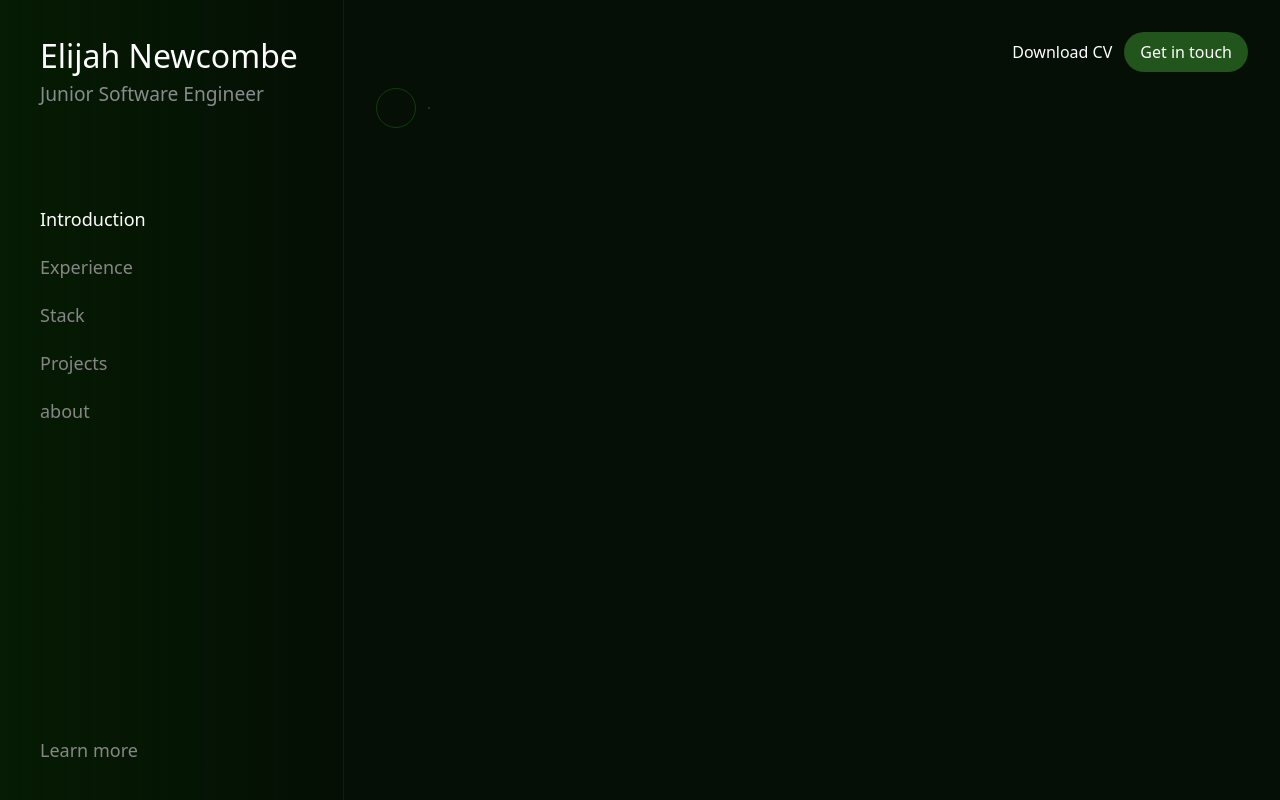
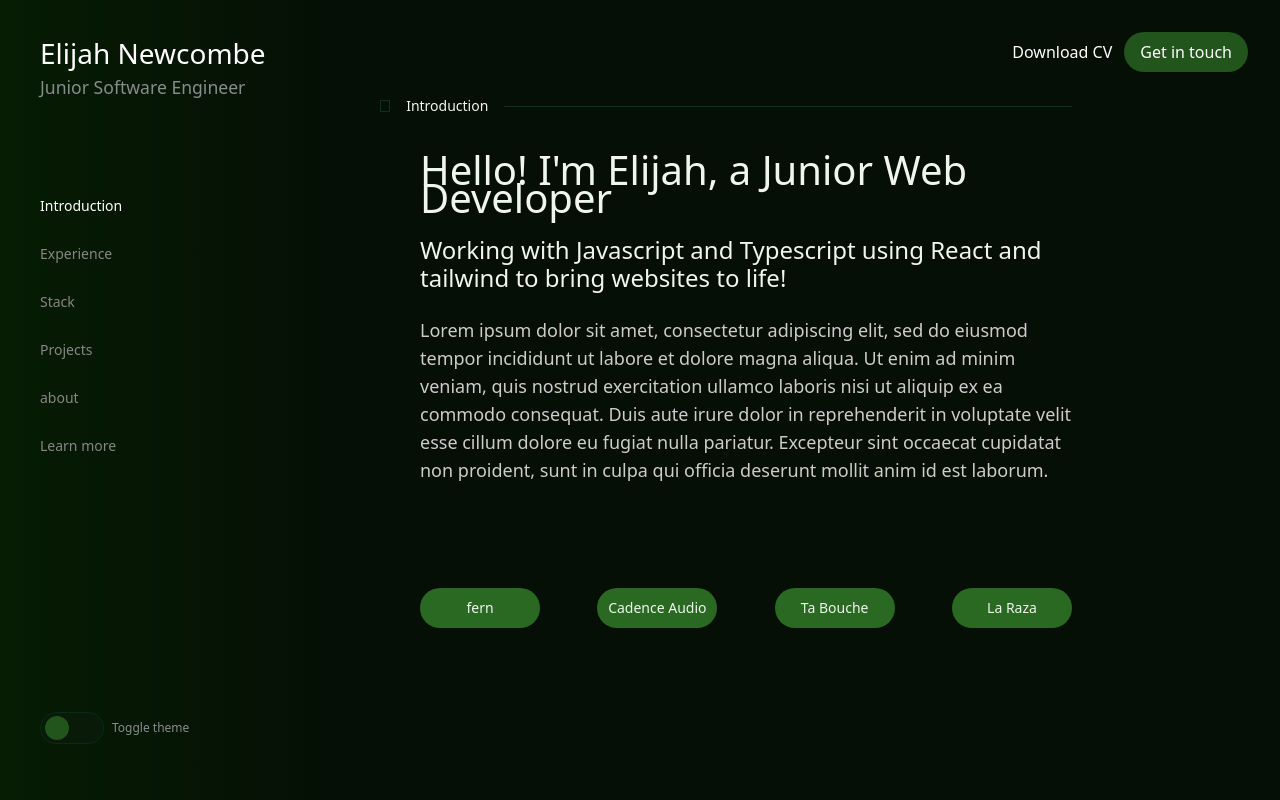
Before and after one commit to enewcombe30/portfolio-2023, a React (Create React App) app: page / in a window 1280 px wide. Built offline with nearby package versions, Linux system fonts and the light colour scheme.

Commit message:
Built a nd positioned header and built toggle switch

```diff
--- /dev/null
+++ b/src/Components/Header.tsx
@@ -0,0 +1,16 @@
+export default function Header() {
+  return (
+    <>
+      <div className="right-[2rem] top-[2rem] absolute">
+        <div className="ml-auto w-fit h-fit flex space-x-3 mb-3">
+          <span className="my-auto text-white hover:text-[#cdcbcb] cursor-pointer">
+            Download CV
+          </span>
+          <span className="px-4 py-2 bg-[#21551b] text-white rounded-full hover:text-[#cdcbcb] hover:brightness-90 cursor-pointer">
+            Get in touch
+          </span>
+        </div>
+      </div>
+    </>
+  );
+}
--- /dev/null
+++ b/src/Components/Menu.tsx
@@ -0,0 +1,42 @@
+import { MenuItems } from "../constants/menu";
+import Toggle from "./Toggle";
+
+interface props {
+  isActive: string;
+  setIsActive: (isActive: string) => void;
+}
+
+export default function Menu({ isActive, setIsActive }: props) {
+  function renderMenuItems() {
+    const navBar = MenuItems.menu.map((item, index) => {
+      const selected = isActive === item.name;
+      return (
+        <div
+          key={index}
+          className={`max-w-[5rem] h-[2.5rem] pb-1 mb-2 text-sm cursor-pointer
+          ${selected ? "text-white" : "text-[#878686] hover:text-[#b1afaf]"}
+          `}
+          onClick={() => setIsActive(item.name)}
+        >
+          {item.label}
+        </div>
+      );
+    });
+    return navBar;
+  }
+
+  return (
+    <div className="w-[21.5rem] h-screen justify-between fixed left-0 px-10 pb-4 pt-8 bg-gradient-to-r from-[#061c03]">
+      <div className="text-white text-[1.75rem] ">Elijah Newcombe</div>
+      <div className="text-[#878c8d] text-[1.1rem] mb-[6rem]">
+        Junior Software Engineer
+      </div>
+      <div className="pb-12 h-content my-auto">
+        <div className="h-content">{renderMenuItems()}</div>
+      </div>
+      <div className="fixed bottom-6 py-8">
+        <Toggle label="Toggle theme" />
+      </div>
+    </div>
+  );
+}
--- a/src/Components/NavBar.tsx
+++ /dev/null
@@ -1,50 +0,0 @@
-import { NAVITEMS } from "../constants/navbar";
-
-interface props {
-  isActive: string;
-  setIsActive: (isActive: string) => void;
-}
-
-export default function NavBar({ isActive, setIsActive }: props) {
-  function renderNavItems() {
-    const navBar = NAVITEMS.map((item, index) => {
-      const selected = isActive === item.name;
-      return (
-        <div
-          key={index}
-          className={`max-w-[4rem] h-[2.5rem] pb-1 mb-2 text-lg cursor-pointer
-          ${selected ? "text-white" : "text-[#878686] hover:text-[#b1afaf]"}
-          `}
-          onClick={() => setIsActive(item.name)}
-        >
-          {item.label}
-        </div>
-      );
-    });
-    return navBar;
-  }
-
-  return (
-    <div className="w-[21.5rem] h-screen justify-between fixed px-10 pb-4 pt-8 border-r border-[#072404] bg-gradient-to-r from-[#061c03]">
-      <div className="text-white text-[2rem] ">Elijah Newcombe</div>
-      <div className="text-[#878c8d] text-[1.2rem] mb-[6rem]">
-        Junior Software Engineer
-      </div>
-      <div className="pb-12 h-content">
-        <div className="text-sm my-auto h-content">{renderNavItems()}</div>
-        <div
-          className={`h-[1.5rem] fixed bottom-8 py-8 text-lg my-auto cursor-pointer
-          ${
-            isActive === "learn more"
-              ? "text-white"
-              : "text-[#878686] hover:text-[#b1afaf]"
-          }
-          `}
-          onClick={() => setIsActive("learn more")}
-        >
-          Learn more
-        </div>
-      </div>
-    </div>
-  );
-}
--- /dev/null
+++ b/src/Components/Toggle.tsx
@@ -0,0 +1,26 @@
+import { useState } from "react";
+
+interface props {
+  label: string;
+}
+
+export default function Toggle({ label }: props) {
+  const [enabled, setEnabled] = useState<boolean>(false);
+  return (
+    <>
+      <div className="w-content flex">
+        <div
+          className="w-[4rem] h-[2rem] pl-1 pt-[0.2rem] rounded-full bg-[#091a09] border border-green-950"
+          onClick={() => setEnabled(!enabled)}
+        >
+          <div
+            className={`my-auto h-[1.5rem] w-[1.5rem] rounded-full bg-[#21551b] relative  transition-transform ${
+              enabled && "translate-x-[1.9rem]"
+            }`}
+          ></div>
+        </div>
+        <div className="my-auto ml-2 text-xs text-[#878c8d]">{label}</div>
+      </div>
+    </>
+  );
+}
--- a/src/Pages/Homepage/Homepage.tsx
+++ b/src/Pages/Homepage/Homepage.tsx
@@ -1,17 +1,46 @@
+import { HomePageLinks } from "../../constants/homepage";
+
 export default function Homepage() {
+  function renderLinks() {
+    const links = HomePageLinks.links.map((link, index) => {
+      return (
+        <div
+          key={index}
+          className={`w-[7.5rem] h-[2.5rem] rounded-full px-2 pt-2.5 bg-[#296921] text-sm cursor-pointer text-center `}
+        >
+          <span className="my-auto h-fit w-content">{link.label}</span>
+        </div>
+      );
+    });
+    return links;
+  }
   return (
-    <div className="pl-[23.5rem] pr-[2rem] my-[2rem] w-full">
-      <div className="ml-auto w-fit h-fit flex space-x-3 mb-3">
-        <span className="my-auto text-white hover:text-[#cdcbcb] cursor-pointer">
-          Download CV
-        </span>
-        <span className="px-4 py-2 bg-[#21551b] text-white rounded-full hover:text-[#cdcbcb] hover:brightness-90 cursor-pointer">
-          Get in touch
-        </span>
+    <div className="my-[2rem] w-full overflow-scroll">
+      <div className="w-full flex">
+        <div className="my-auto ml-1 w-3 h-3 border border-green-500 border-opacity-20"></div>
+        <div className="my-auto text-sm ml-4">Introduction</div>
+        <div className="bg-green-500 opacity-20 h-px w-full my-auto ml-4"></div>
       </div>
-      <div className="w-full h-[3rem] flex">
-        <div className="rounded-full p-[0.75rem] my-auto w-10 h-10 border border-[#3af525] border-opacity-20 text-[#3af525]"></div>
-        <div className="border border-[#3af525] border-opacity-20 h-0 my-auto ml-3"></div>
+      <div className="w-full pl-11 py-10 text-lg space-y-6">
+        <p className="text-[2.5rem]">
+          Hello! I'm Elijah, a Junior Web Developer
+        </p>
+        <p className="text-[1.5rem]">
+          Working with Javascript and Typescript using React and tailwind to
+          bring websites to life!
+        </p>
+        <p className="text-[#cdcbcb]">
+          Lorem ipsum dolor sit amet, consectetur adipiscing elit, sed do
+          eiusmod tempor incididunt ut labore et dolore magna aliqua. Ut enim ad
+          minim veniam, quis nostrud exercitation ullamco laboris nisi ut
+          aliquip ex ea commodo consequat. Duis aute irure dolor in
+          reprehenderit in voluptate velit esse cillum dolore eu fugiat nulla
+          pariatur. Excepteur sint occaecat cupidatat non proident, sunt in
+          culpa qui officia deserunt mollit anim id est laborum.
+        </p>
+      </div>
+      <div className="mt-[4rem] flex justify-between pl-11">
+        {renderLinks()}
       </div>
     </div>
   );
--- a/src/Pages/Layouts/BasicLayout.tsx
+++ b/src/Pages/Layouts/BasicLayout.tsx
@@ -1,14 +1,18 @@
 import { useState } from "react";
-import NavBar from "../../Components/NavBar";
+import Menu from "../../Components/Menu";
 import Homepage from "../Homepage/Homepage";
+import Header from "../../Components/Header";
 
 export default function BasicLayout() {
   const [isActive, setIsActive] = useState<string>("introduction");
   return (
-    <div className="h-screen w-screen bg-[#050f05]">
-      <div className="text-[#cae9ed] flex">
-        <NavBar isActive={isActive} setIsActive={setIsActive} />
-        <Homepage />
+    <div className="h-full w-screen bg-[#050f05] fixed pl-[23.5rem] pr-52">
+      <div className=" text-[#f0f5f0] flex">
+        <Header />
+        <Menu isActive={isActive} setIsActive={setIsActive} />
+        <div className="mt-[4rem]">
+          <Homepage />
+        </div>
       </div>
     </div>
   );
--- /dev/null
+++ b/src/constants/homepage.ts
@@ -0,0 +1,10 @@
+import { PageLinks } from "../types/type";
+
+export const HomePageLinks: PageLinks = {
+  links: [
+    { name: "fern", label: "fern", logo: "", link: "" },
+    { name: "cadenceAudio", label: "Cadence Audio", logo: "", link: "" },
+    { name: "taBouche", label: "Ta Bouche", logo: "", link: "" },
+    { name: "laRaza", label: "La Raza", logo: "", link: "" },
+  ],
+};
--- /dev/null
+++ b/src/constants/menu.ts
@@ -0,0 +1,12 @@
+import { Menu } from "../types/type";
+
+export const MenuItems: Menu = {
+  menu: [
+    { name: "introduction", label: "Introduction" },
+    { name: "experience", label: "Experience" },
+    { name: "stack", label: "Stack" },
+    { name: "projects", label: "Projects" },
+    { name: "about", label: "about" },
+    { name: "learnMore", label: "Learn more" },
+  ],
+};
--- a/src/constants/navbar.ts
+++ /dev/null
@@ -1,9 +0,0 @@
-import { NavItem } from "../types/type";
-
-export const NAVITEMS = [
-  { name: "introduction", label: "Introduction" },
-  { name: "experience", label: "Experience" },
-  { name: "stack", label: "Stack" },
-  { name: "projects", label: "Projects" },
-  { name: "about", label: "about" },
-] as NavItem[];
```
Also changed, not shown: src/types/type.ts (+16 -3 lines).
